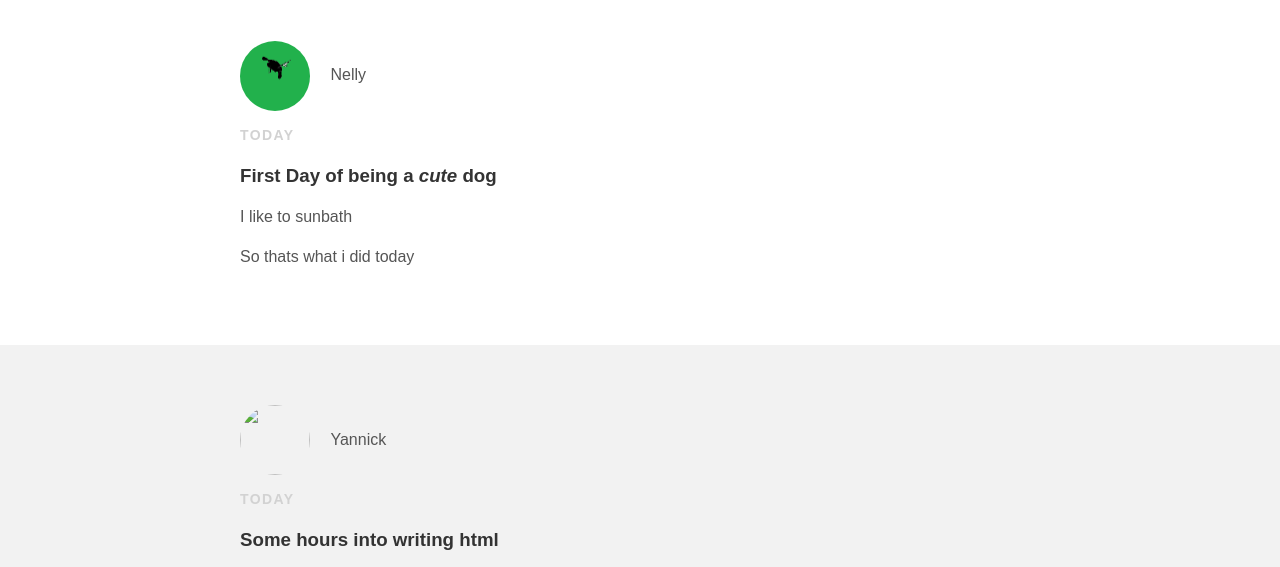
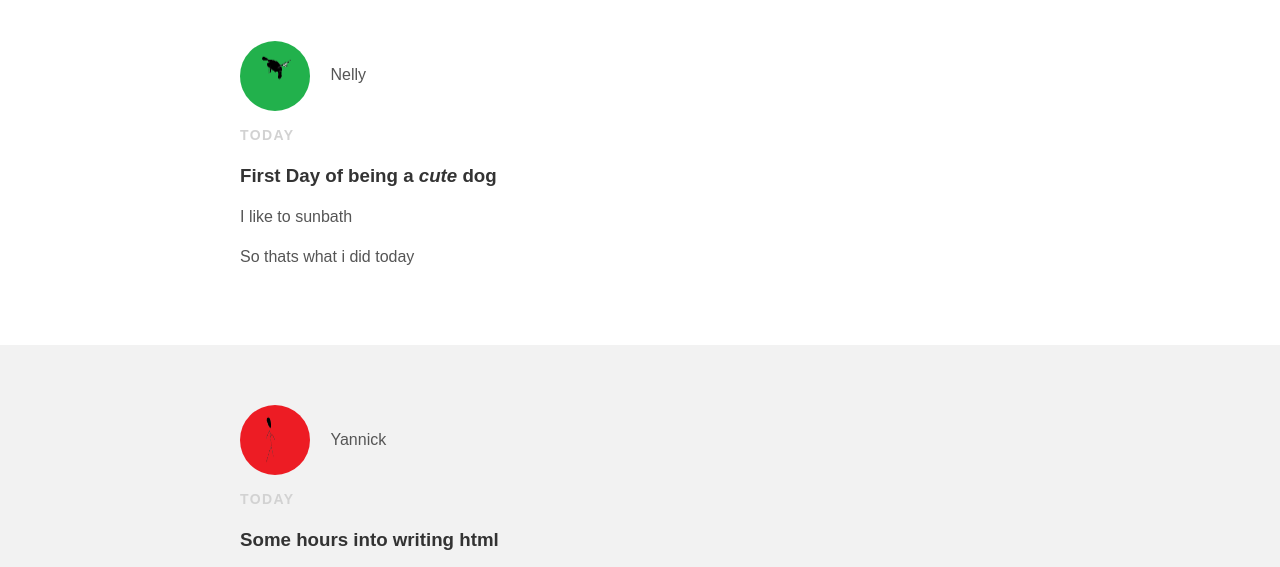
Before and after one commit to ynhchronicals/ynhchronicals.github.io, a plain HTML site: page index.html in a window 1280 px wide. Shown: the part 169-736 px from the top of the page. Drawn offline with Linux system fonts and the light colour scheme.

Commit message:
Update index.html

```diff
--- a/index.html
+++ b/index.html
@@ -31,7 +31,7 @@
     <div class="post-container">
      <div class="post">
       <div class="post-author">
-       <img src=me1.png">
+       <img src="me1.png">
         <span>Yannick</span>
       </div>
         <p class="post-date">Today</p>
```
